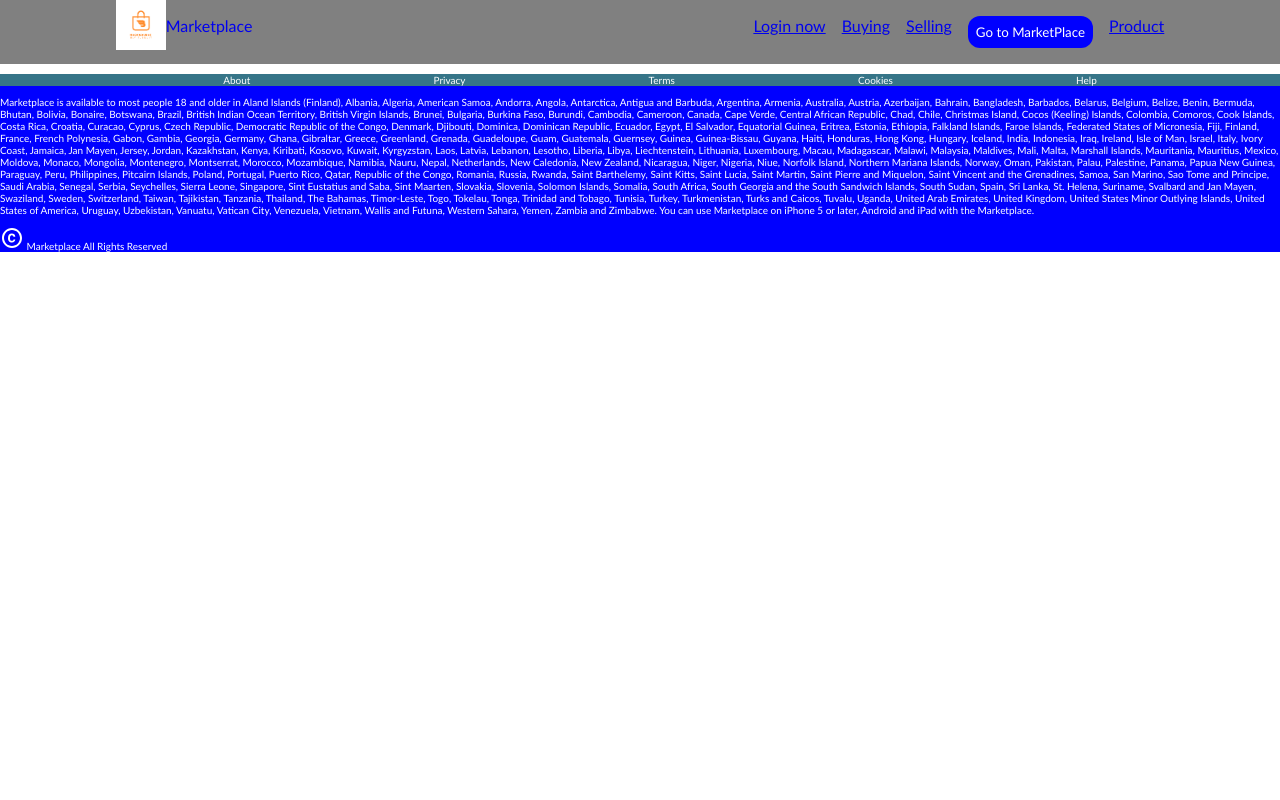
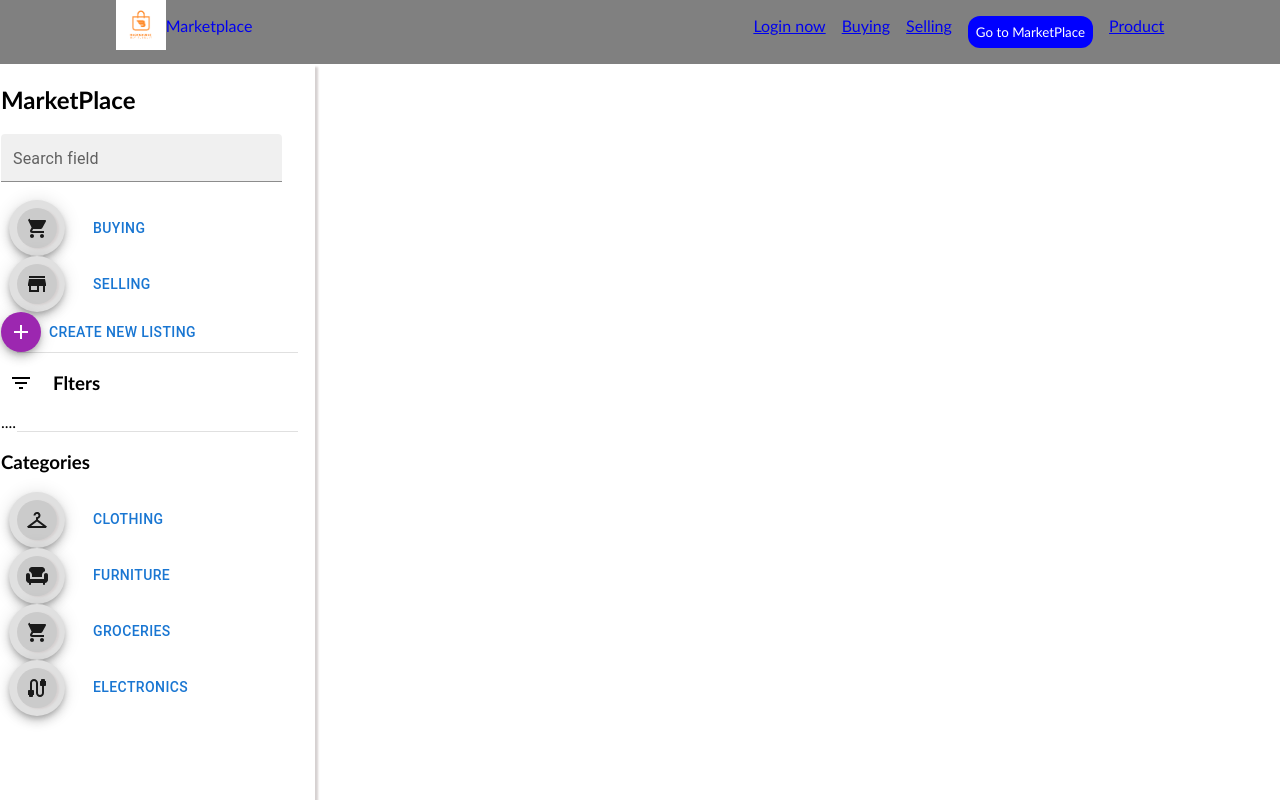
Before and after one commit to pedroOrvalho/Marketplace-Fullstack-App, a React (Create React App) app in the folder client/: page /market in a window 1280 px wide. Shown: the top 800 px of the page. Built offline with nearby package versions, Linux system fonts and the light colour scheme; no server answers.

Commit message:
minor fixes

```diff
--- a/client/src/App.tsx
+++ b/client/src/App.tsx
@@ -8,21 +8,21 @@
 import Footer from "./components/Footer";
 import Market from "./pages/marketplace/market";
 import GoogleLogIn from "./components/googleLogIn/GoogleLogIn";
+import ProductList from "./pages/marketplace/Product";
 
 import "./App.css";
-import ProductList from "./pages/marketplace/Product";
 
 function App() {
   return (
-    <div>
+    <div className="app">
       <Navbar />
       <Routes>
         <Route path="/" element={<Home />} />
         <Route path="/login" element={<Login />} />
+        <Route path="/google-login" element={<GoogleLogIn />} />
         <Route path="/buying" element={<Buying />} />
         <Route path="/selling" element={<Selling />} />
-        <Route path="/marketplace" element={<Market />} />
-        <Route path="/google-login" element={<GoogleLogIn />} />
+        <Route path="/market" element={<Market />} />
         <Route path="/product" element={<ProductList />} />
       </Routes>
       <Footer />
--- a/client/src/pages/marketplace/Product.tsx
+++ b/client/src/pages/marketplace/Product.tsx
@@ -1,7 +1,4 @@
-
-
-
-import React, { useEffect } from "react";
+import { useEffect } from "react";
 import { CircularProgress } from "@mui/material";
 
 import { useDispatch, useSelector } from "react-redux";
--- a/client/src/pages/marketplace/market.tsx
+++ b/client/src/pages/marketplace/market.tsx
@@ -9,7 +9,6 @@
     <div className="market-div">
       <Sidebar />
       <Routes>
-
         <Route path="/marketplace" element={<MarketProducts />} />
         <Route path="/marketplace" element={<UserStore />} />
       </Routes>
--- a/client/src/pages/marketplace/sidebar.tsx
+++ b/client/src/pages/marketplace/sidebar.tsx
@@ -1,4 +1,3 @@
-import React from "react";
 import { TextField, Button, Divider } from "@mui/material";
 import Fab from "@mui/material/Fab";
 import AddIcon from "@mui/icons-material/Add";
```
